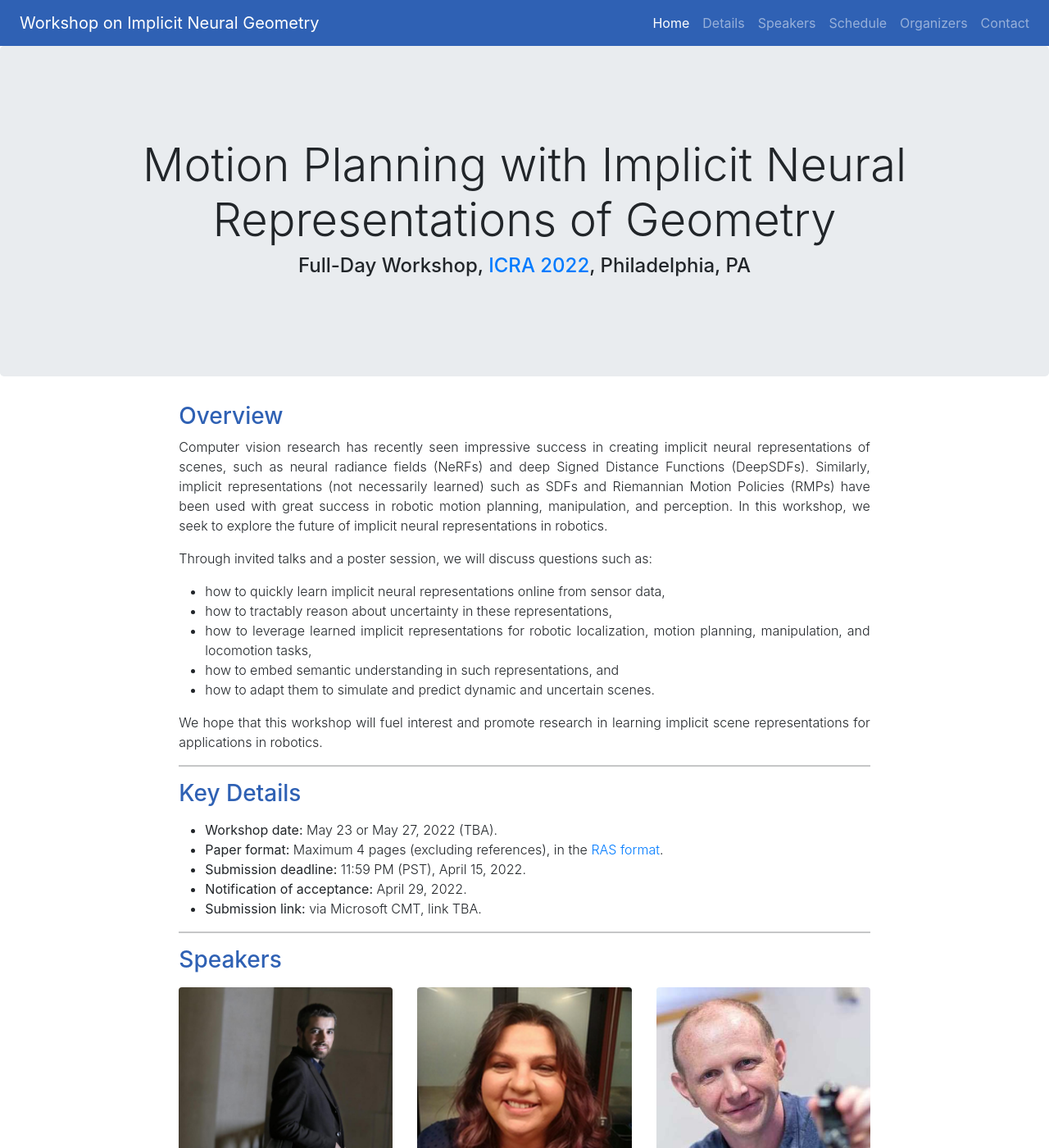
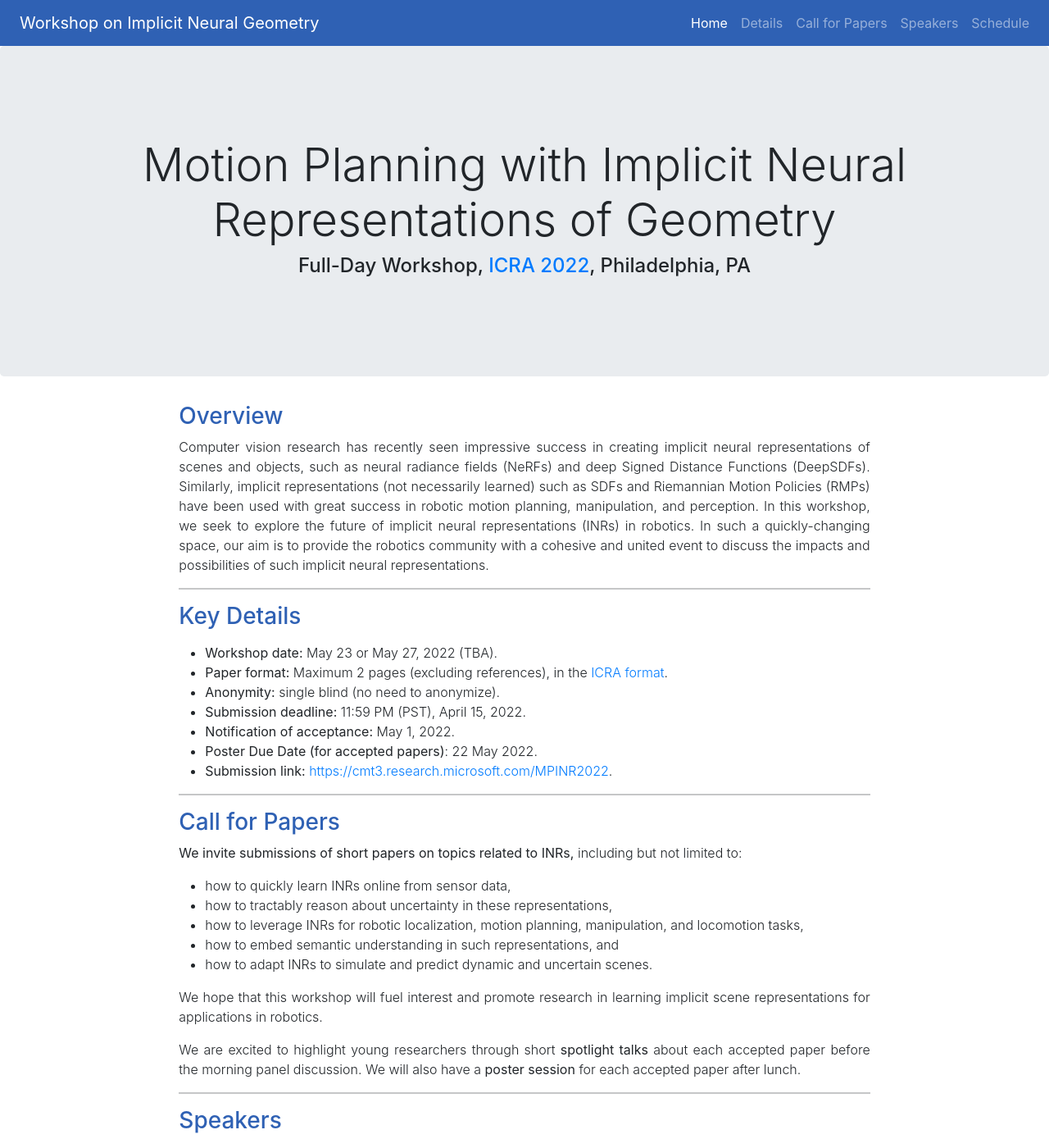
Before and after one commit to neural-implicit-workshop/neural-implicit-workshop.github.io, a Jekyll site: the page built from index.markdown, in a window 1280 px wide and 1400 px high. Shown: the whole window at 82% size. Built offline with Jekyll 4.4.1, drawn with Linux system fonts in a browser that asks for light colours.

Commit message:
added CfP

```diff
--- a/_layouts/default.html
+++ b/_layouts/default.html
@@ -34,16 +34,13 @@
             <a class="nav-link" href="#key-details">Details</a>
           </li>
           <li class="nav-item">
+            <a class="nav-link" href="#call-for-papers">Call for Papers</a>
+          </li>
+          <li class="nav-item">
             <a class="nav-link" href="#speakers">Speakers</a>
           </li>
           <li class="nav-item">
             <a class="nav-link" href="#tentative-schedule">Schedule</a>
-          </li>
-          <li class="nav-item">
-            <a class="nav-link" href="#organizers">Organizers</a>
-          </li>
-          <li class="nav-item">
-            <a class="nav-link" href="#contact-information">Contact</a>
           </li>
         </ul>
       </div>
--- a/index.markdown
+++ b/index.markdown
@@ -6,26 +6,34 @@ layout: default
 ---
 ### Overview
 
-Computer vision research has recently seen impressive success in creating implicit neural representations of scenes, such as neural radiance fields (NeRFs) and deep Signed Distance Functions (DeepSDFs). Similarly, implicit representations (not necessarily learned) such as SDFs and Riemannian Motion Policies (RMPs) have been used with great success in robotic motion planning, manipulation, and perception. In this workshop, we seek to explore the future of implicit neural representations in robotics.
-
-Through invited talks and a poster session, we will discuss questions such as:
-- how to quickly learn implicit neural representations online from sensor data,
-- how to tractably reason about uncertainty in these representations,
-- how to leverage learned implicit representations for robotic localization, motion planning, manipulation, and locomotion tasks,
-- how to embed semantic understanding in such representations, and
-- how to adapt them to simulate and predict dynamic and uncertain scenes.
-
-We hope that this workshop will fuel interest and promote research in learning implicit scene representations for applications in robotics.
+Computer vision research has recently seen impressive success in creating implicit neural representations of scenes and objects, such as neural radiance fields (NeRFs) and deep Signed Distance Functions (DeepSDFs). Similarly, implicit representations (not necessarily learned) such as SDFs and Riemannian Motion Policies (RMPs) have been used with great success in robotic motion planning, manipulation, and perception. In this workshop, we seek to explore the future of implicit neural representations (INRs) in robotics. In such a quickly-changing space, our aim is to provide the robotics community with a cohesive and united event to discuss the impacts and possibilities of such implicit neural representations.
 
 ---
 ### Key Details
 
 - **Workshop date:** May 23 or May 27, 2022 (TBA).
-- **Paper format:** Maximum 4 pages (excluding references), in the [RAS format](http://ras.papercept.net/conferences/support/support.php).
+- **Paper format:** Maximum 2 pages (excluding references), in the [ICRA format](http://ras.papercept.net/conferences/support/support.php).
+- **Anonymity:** single blind (no need to anonymize).
 - **Submission deadline:** 11:59 PM (PST), April 15, 2022.
-- **Notification of acceptance:** April 29, 2022.
-- **Submission link:** via Microsoft CMT, link TBA.
+- **Notification of acceptance:** May 1, 2022.
+- **Poster Due Date (for accepted papers)**: 22 May 2022.
+- **Submission link:** [https://cmt3.research.microsoft.com/MPINR2022](https://cmt3.research.microsoft.com/MPINR2022).
 {: .my-3}
+
+---
+### Call for Papers
+
+**We invite submissions of short papers on topics related to INRs,** including but not limited to:
+* how to quickly learn INRs online from sensor data,
+* how to tractably reason about uncertainty in these representations,
+* how to leverage INRs for robotic localization, motion planning, manipulation, and locomotion tasks,
+* how to embed semantic understanding in such representations, and
+* how to adapt INRs to simulate and predict dynamic and uncertain scenes.
+
+We hope that this workshop will fuel interest and promote research in learning implicit scene representations for applications in robotics.
+
+We are excited to highlight young researchers through short **spotlight talks** about each accepted paper before the morning panel discussion. We will also have a **poster session** for each accepted paper after lunch.
+
 
 ---
 ### Speakers
```
